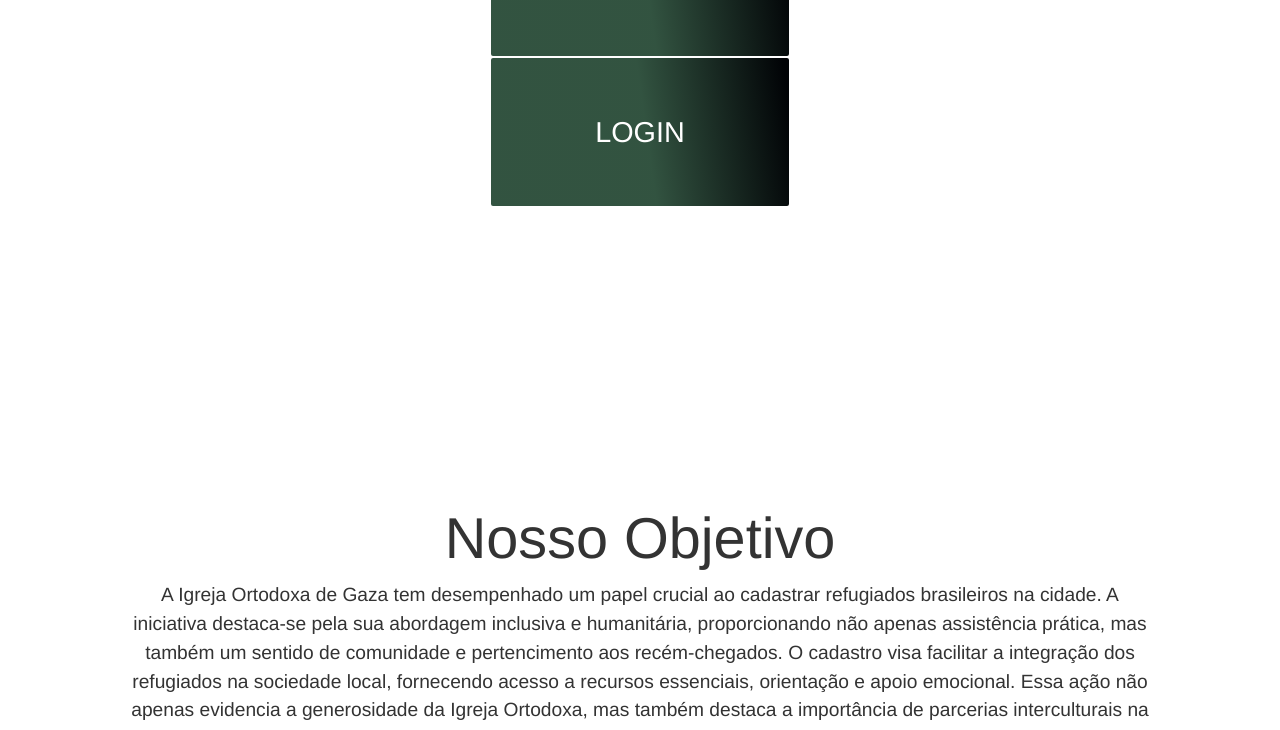
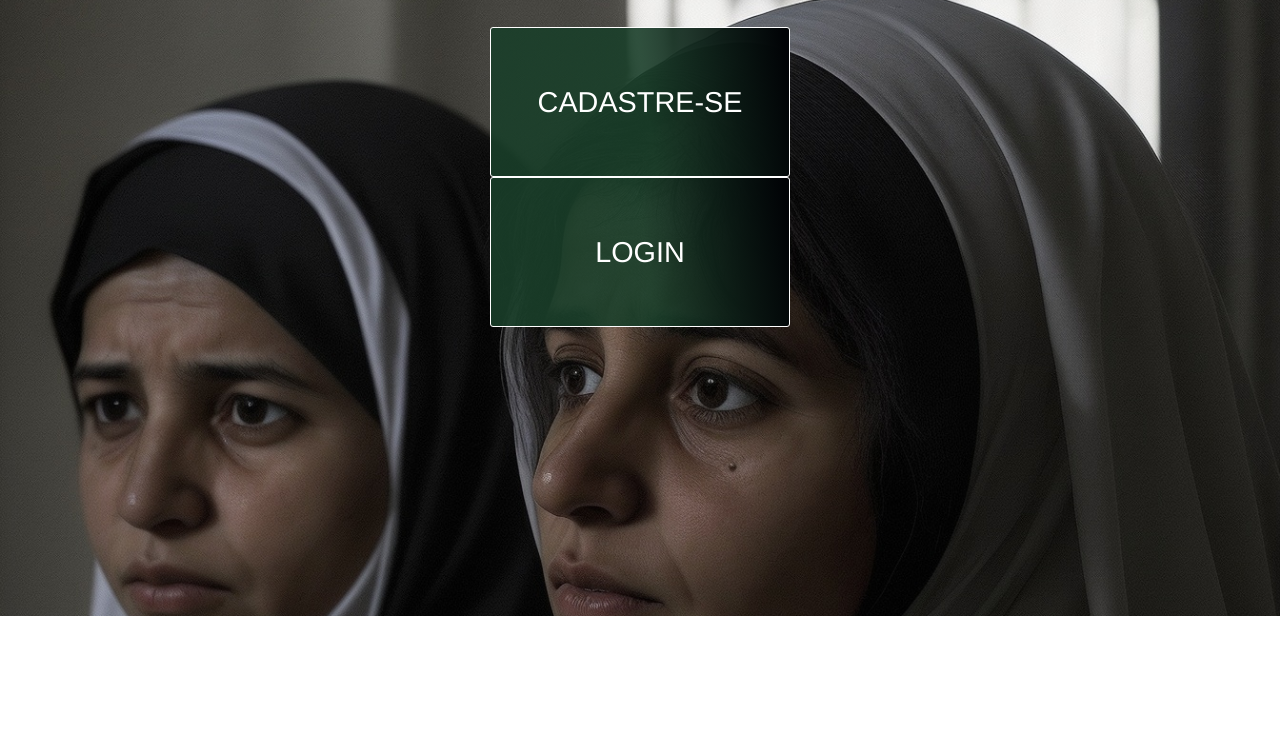
Before and after one commit to HanielCostaDaSilva/IgrejaOrtodoxaAjuda, a plain HTML site: page index.html in a window 1280 px wide. Shown: the part 480-1210 px from the top of the page. Drawn offline with nearby package versions, Linux system fonts and the light colour scheme.

Commit message:
melhhoria nos estilos da página inicial

```diff
--- a/style/principalPage.css
+++ b/style/principalPage.css
@@ -3,15 +3,11 @@
 /* introduction */
 .introduction {
   background:
-  linear-gradient(
-    rgba(0,0,0,0.5),
-    rgba(0,0,0,0.5),
-    url(../imgs/girls.png)
-    );
+    url(../imgs/girls.png);
     background-size: cover;
     background-attachment: fixed;
     background-position: center;
-    height: 100vh;
+    height: 130vh;
     min-height: 400px;
     display: flex;
     align-items: center;
```
